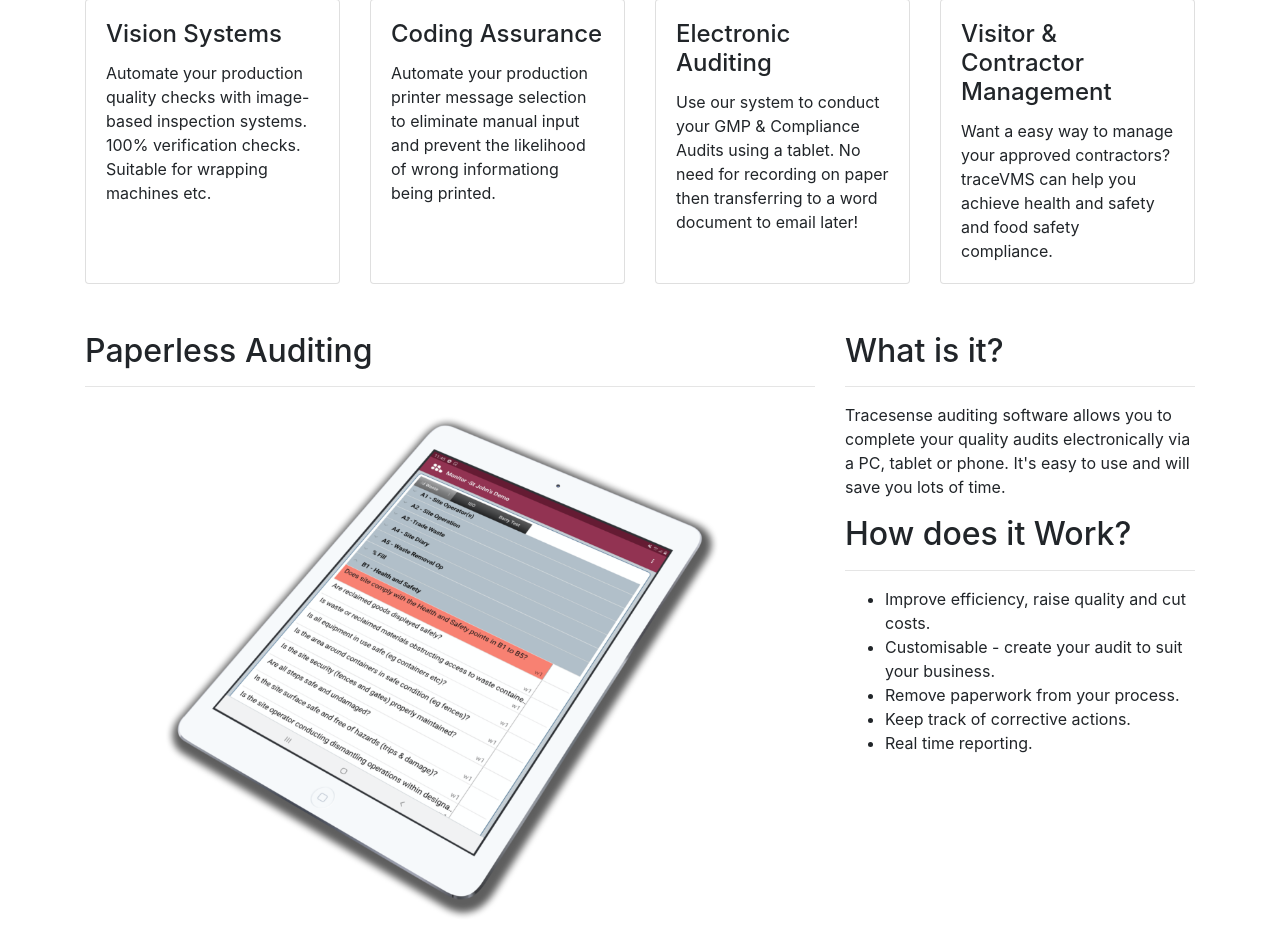
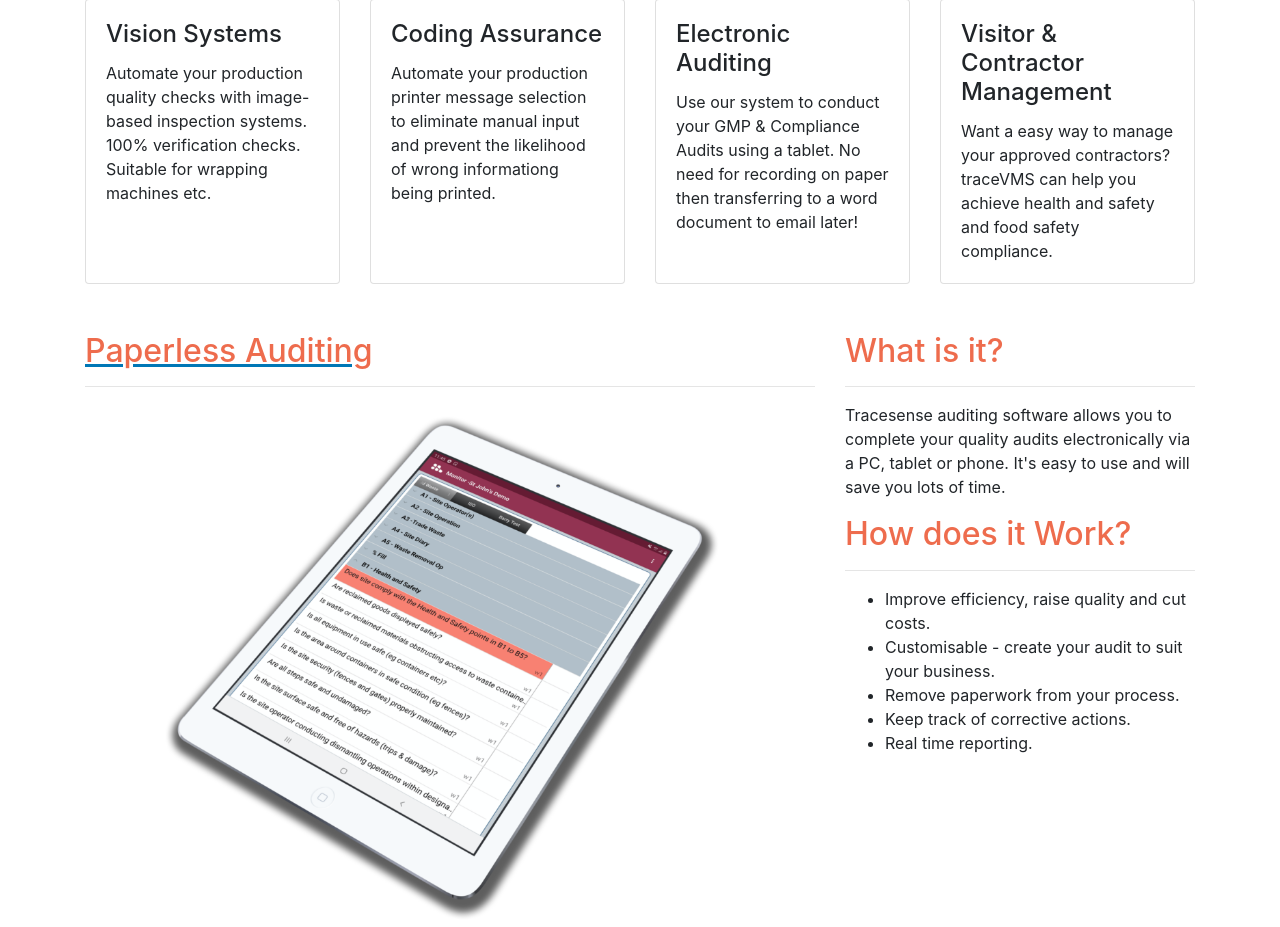
Before and after one commit to tdignan87/TraceSense, a Django app: page / in a window 1280 px wide. Shown: the part 472-1399 px from the top of the page. Run offline with Django 3.2, Linux system fonts and the light colour scheme; some libraries are stand-ins or nearby versions.

Commit message:
Added class names to header text

```diff
--- a/templates/pages/index.html
+++ b/templates/pages/index.html
@@ -47,17 +47,17 @@
 
         <div class="row" id="main-container">
             <div class="col-md-8 mb-5">
-                <h2 class="main">Paperless Auditing</h2>
+                <h2 class="features-title">Paperless Auditing</h2>
                 <hr>
                 <div class="container">
                     <img src="/static/images/ipad-audit.png" alt="Tracesense" style="width:100%;">
                 </div>
             </div>
             <div class="col-md-4 mb-5">
-                <h2 class="first">What is it?</h2>
+                <h2 class="section-title">What is it?</h2>
                 <hr>
                 <p>Tracesense auditing software allows you to complete your quality audits electronically via a PC, tablet or phone. It's easy to use and will save you lots of time.</p>
-                <h2 class="secondary">How does it Work?</h2>
+                <h2 class="section-title">How does it Work?</h2>
                 <hr>
                 <ul>
                     <li>Improve efficiency, raise quality and cut costs.</li>
```
